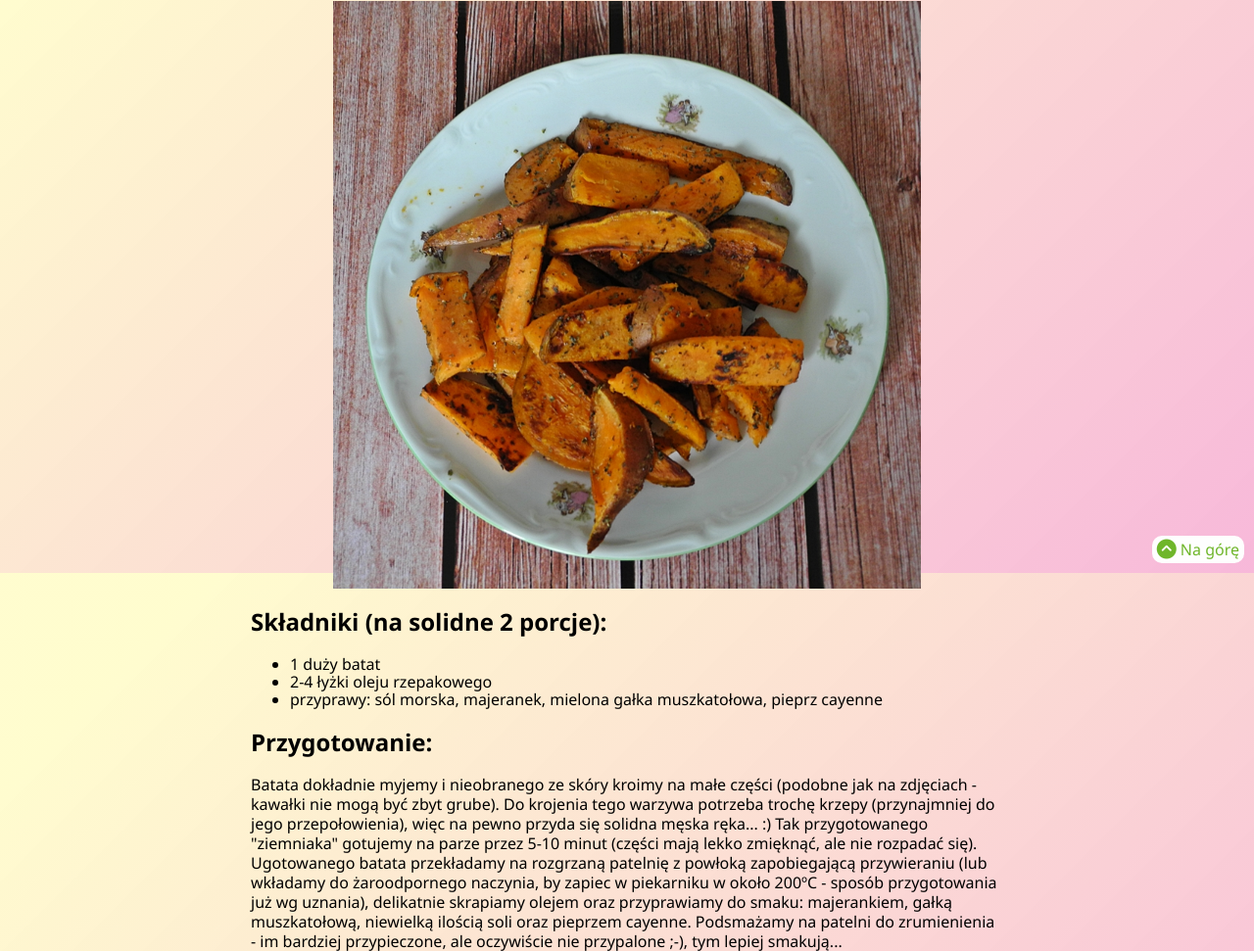
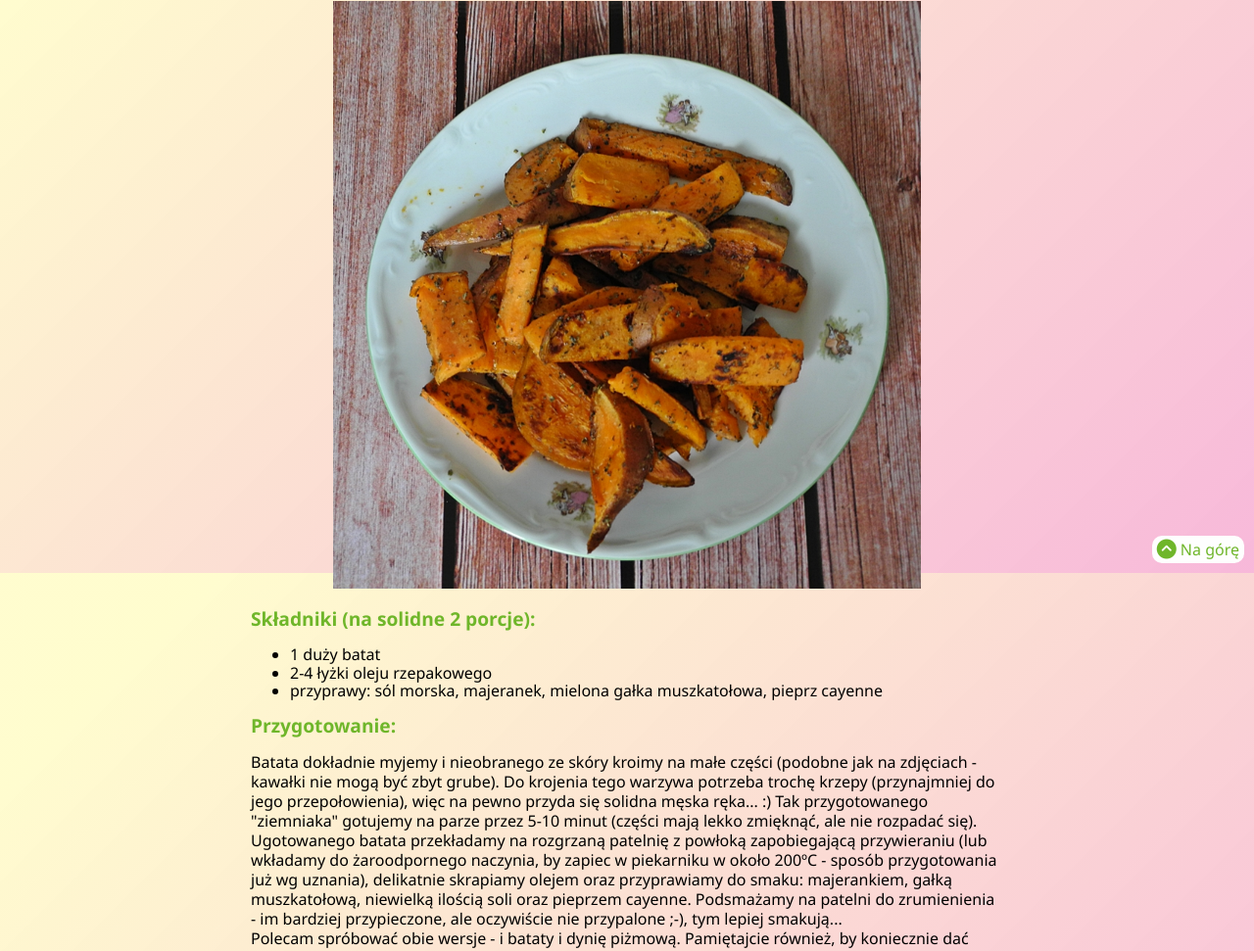
Before and after one commit to kasiaizak/cookbook, a plain HTML site: page przepisy/zapiekane-bataty.html in a window 1280 px wide. Shown: the part 215-1186 px from the top of the page at 98% size. Drawn offline with nearby package versions, Linux system fonts and the light colour scheme; a web font is replaced by a local one.

Commit message:
poprawka w nazwie klasy

```diff
--- a/przepisy/zapiekane-bataty.html
+++ b/przepisy/zapiekane-bataty.html
@@ -25,13 +25,13 @@
       <h1 class="recipe__header">Zapiekane bataty</h1>
       <p class="recipe__paragraph">Ostatnio będąc na zakupach skusiłam się na batata - już od jakiegoś czasu chciałam spróbować jak smakują "słodkie ziemniaki". Jakie było moje zdziwienie, gdy odkryłam znajomy kolor, konsystencję, a nawet bardzo podobny smak! Dla mnie batat bardzo przypomina w smaku pieczoną dynię piżmową, aczkolwiek przy dyni jednak pozostanę, która jest jeszcze łatwiejsza w przygotowaniu...</p>
       <img src="../img/zapiekane-bataty.JPG" alt="Zapiekane bataty" class="recipe__image">
-      <h2 class="ingredients">Składniki (na solidne 2 porcje):</h2>
+      <h2 class="recipe__ingredients">Składniki (na solidne 2 porcje):</h2>
       <ul>
         <li>1 duży batat</li>
         <li>2-4 łyżki oleju rzepakowego</li>
         <li>przyprawy: sól morska, majeranek, mielona gałka muszkatołowa, pieprz cayenne</li>
       </ul>
-      <h2 class="preparation">Przygotowanie:</h2>
+      <h2 class="recipe__preparation">Przygotowanie:</h2>
       <p class="recipe__paragraph">Batata dokładnie myjemy i nieobranego ze skóry kroimy na małe części (podobne jak na zdjęciach - kawałki nie mogą być zbyt grube). Do krojenia tego warzywa potrzeba trochę krzepy (przynajmniej do jego przepołowienia), więc na pewno przyda się solidna męska ręka... :) Tak przygotowanego "ziemniaka" gotujemy na parze przez 5-10 minut (części mają lekko zmięknąć, ale nie rozpadać się).<br>
       Ugotowanego batata przekładamy na rozgrzaną patelnię z powłoką zapobiegającą przywieraniu (lub wkładamy do żaroodpornego naczynia, by zapiec w piekarniku w około 200ºC - sposób przygotowania już wg uznania), delikatnie skrapiamy olejem oraz przyprawiamy do smaku: majerankiem, gałką muszkatołową, niewielką ilością soli oraz pieprzem cayenne. Podsmażamy na patelni do zrumienienia - im bardziej przypieczone, ale oczywiście nie przypalone ;-), tym lepiej smakują...<br>
       Polecam spróbować obie wersje - i bataty i dynię piżmową. Pamiętajcie również, by koniecznie dać znać w komentarzach czy i dla Was te warzywa są tak podobne w smaku...</p>
```
